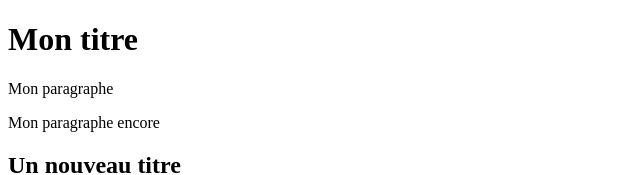
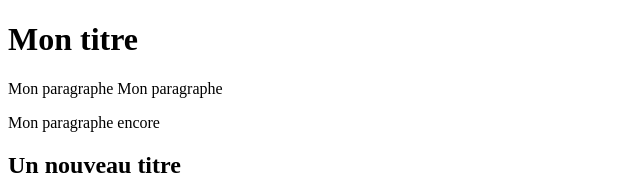
Before and after one commit to Liban13130/dossier-terminal, a plain HTML site: page index.html in a window 1280 px wide. Shown: the top 175 px of the page, without its empty margins (0-640 px from the left). Drawn offline with Linux system fonts and the light colour scheme.

Commit message:
Je velide

```diff
--- a/index.html
+++ b/index.html
@@ -11,6 +11,7 @@
         <h1>Mon titre</h1>
     </header>
     <p>
+        Mon paragraphe
         Mon paragraphe
     </p>
     <p>Mon paragraphe encore</p>
```
